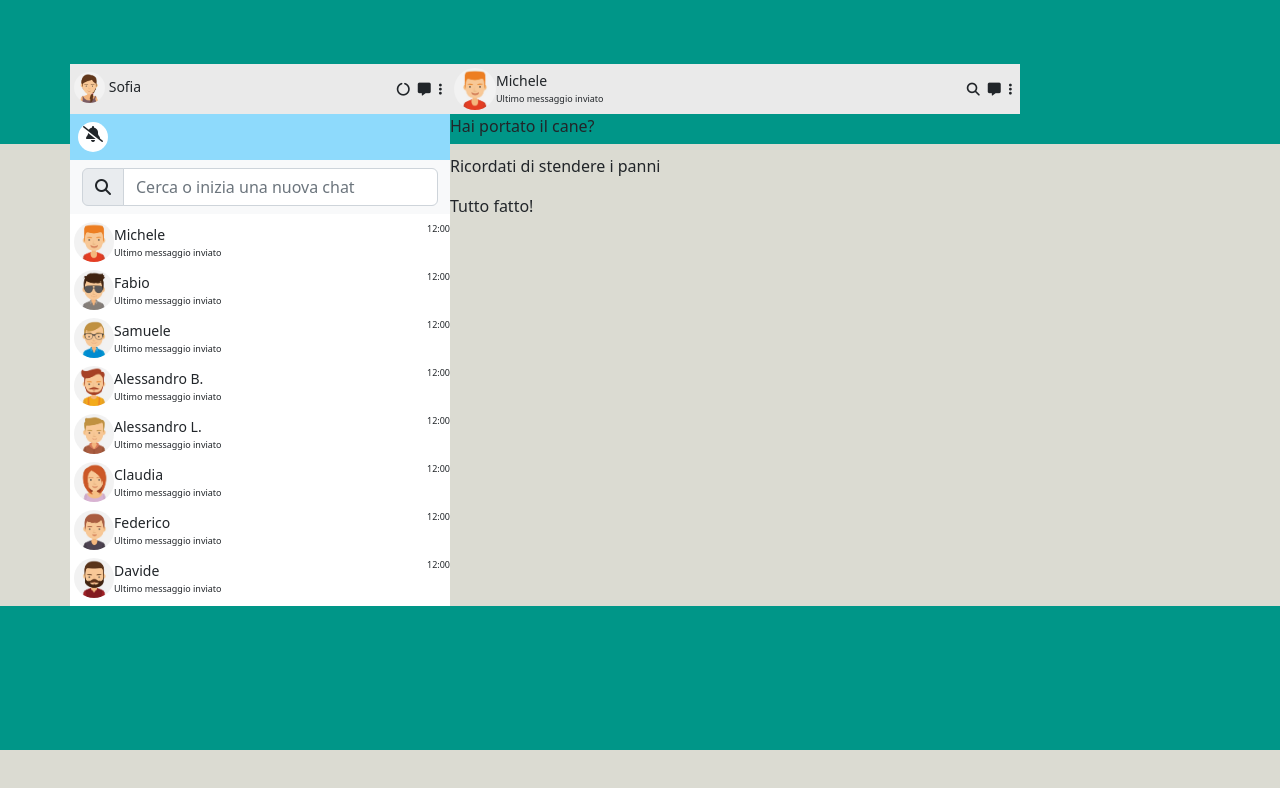
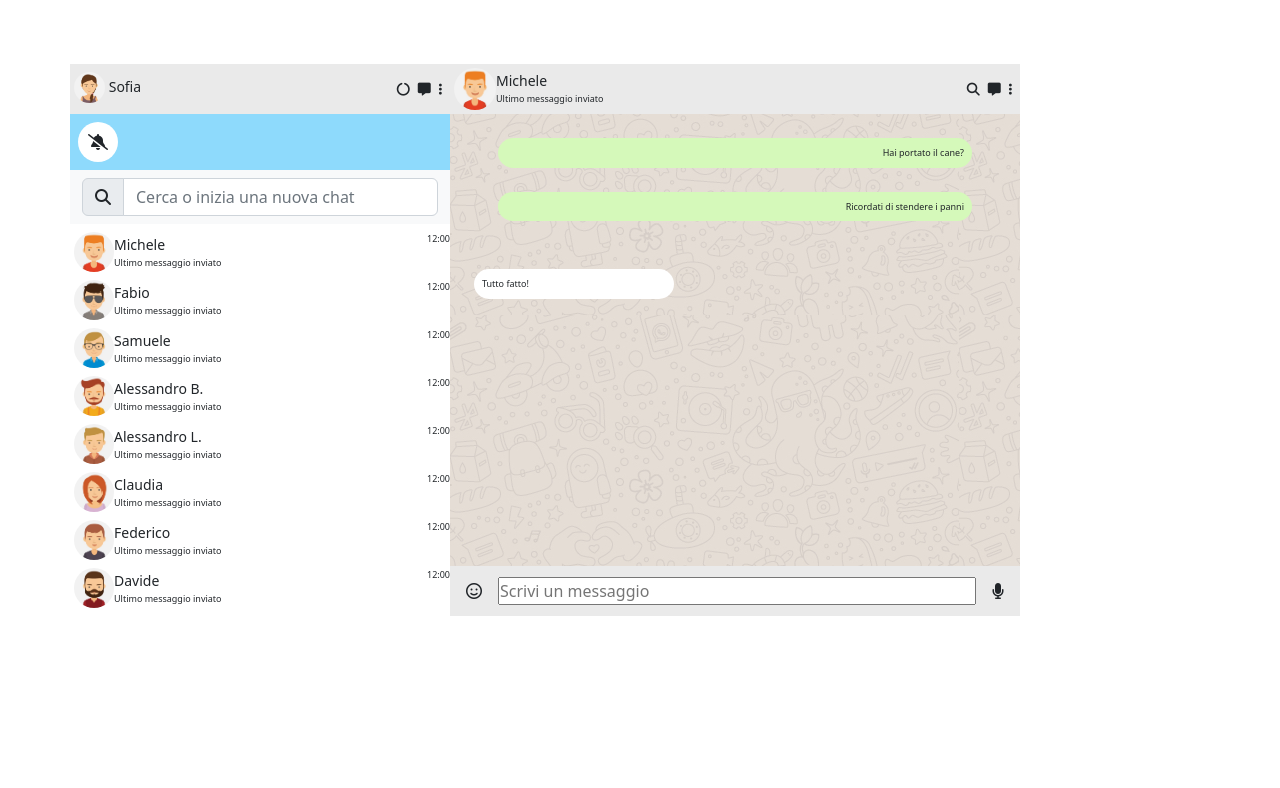
Before and after one commit to UniversoCaotico1997/vue-boolzapp, a plain HTML site: page milestone-1/index.html in a window 1280 px wide. Drawn offline with nearby package versions, Linux system fonts and the light colour scheme.

Commit message:
end mileston 1

```diff
--- a/milestone-1/assets/css/style.css
+++ b/milestone-1/assets/css/style.css
@@ -1,6 +1,6 @@
-body{
-    background-image: linear-gradient(to bottom, var( --bg-primary)0, var(--bg-primary)144px, var(--bg-secondary)144px, var(--bg-secondary)100%);
-}
+body
+
+
 *{
     margin: 0;
     padding: 0;
@@ -16,6 +16,8 @@ img{
     --bg-secondary:#DBDBD2;
     --bg-tertiary:#EAEAEA;
     --bg-notice:#8EDAFC;
+    --bg-sent-message:#D5F9BA;
+    --bg-recived-message:#FFFFFF;
 }
 
 
@@ -28,11 +30,15 @@ img{
     padding-right: 0;
     padding-left: 0;
 }
+
 .col-4>.contact,
-.col-6>.contact_selected{
+.col-6>.contact_selected,
+.write_message{
     background-color: var(--bg-tertiary);
     height: 50px;
+    width: 100%;
 }
+
 .img_avatar img{
     width: 10%;
 }
@@ -48,11 +54,13 @@ img{
     padding: 0.50rem ;
 }
 .new_notice{
-    width: 30px;
-    height: 30px;
+    width: 40px;
+    height: 40px;
     border-radius: 50%;
     background-color: white;
-    text-align: center;
+    display: flex;
+    justify-content: center;
+    align-items: center;
 }
 
 .action_notice p{
@@ -77,16 +85,33 @@ img{
 /* /.list_contacts */
 
 /* contact_selected */
+.col-6{
+    background-image: url(../img/mine.jpg);
+    position: relative;
+}
 
 .name_avatar p,
-.time{
+.time,
+.sent,
+.received{
     font-size: xx-small;
 }
 /* /.contact_selected */
 
 /* messege */
+.sent{
+    padding: 0.50rem;
+    background-color: var(--bg-sent-message);
+    border-radius: 25px;
+}
 .received{
+    width: 200px;
+    padding: 0.50rem;
+    background-color: var(--bg-recived-message);
+    border-radius: 25px;
+}
+/* /.messege */
 
-}
+/* write message */
 
-/* /.messege */
+/* /.write message */
--- a/milestone-1/assets/js/main.js
+++ b/milestone-1/assets/js/main.js
@@ -172,6 +172,7 @@ createApp({
   methods:{
     setActiveChat(i){
         this.activeIndex = i;
+        console.log(this.activeIndex = i);
     }
   }
 }).mount('#app')
--- a/milestone-1/index.html
+++ b/milestone-1/index.html
@@ -186,13 +186,22 @@
                     </div>
 
                     <!-- message -->
-                    <div class="message">
-                        <p class="received">Hai portato il cane?</p>
-                        <p class="received">Ricordati di stendere i panni</p>
-                        <p class="sent">Tutto fatto!</p>
-                    </div>
+                        <p class="sent d-flex justify-content-end my-4 mx-5">Hai portato il cane?</p>
+                        <p class="sent d-flex justify-content-end  mx-5">Ricordati di stendere i panni</p>
+                        <p class="received my-5 mx-4">Tutto fatto!</p>
                     <!-- /.message -->
 
+                    <!-- write message + emoji-->
+                    <div class="write_message d-flex align-items-center justify-content-around position-absolute bottom-0">
+                        <div class="emoji mx-3">
+                            <i class="fa-regular fa-face-smile"></i>
+                        </div>
+                        <input  class="flex-grow-1" type="text" placeholder="Scrivi un messaggio">
+                        <div class="microphone mx-3">
+                            <i class="fa-solid fa-microphone"></i>
+                        </div>
+                    </div>
+                    <!-- /.write message -->
                 </div>
                 <!-- /.col -->
             </div>
```
